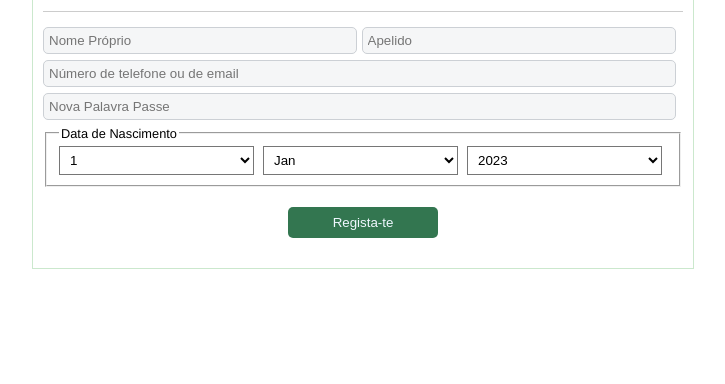
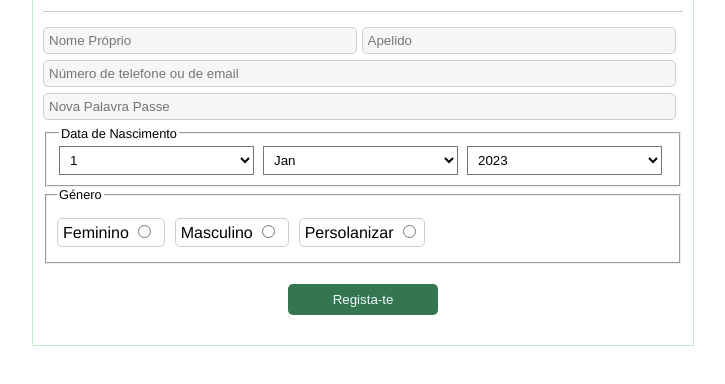
Before and after one commit to Minimeus/facebook-form, a plain HTML site: page index.html in a window 1280 px wide. Shown: the part 152-536 px from the top of the page, without its empty margins (277-1002 px from the left). Drawn offline with Linux system fonts and the light colour scheme.

Commit message:
Input of Gender Selection

```diff
--- a/index.html
+++ b/index.html
@@ -9,10 +9,8 @@
     <body>
         <main>
             <div>
-                <img src="logo.svg" alt="Logo do Facebook">
+                <img class="logo" src="logo.svg" alt="Logo do Facebook">
             </div>
-
-
 
             <h1>Regista-te</h1>
             <h2> É rápido e fácil</h2>
@@ -59,6 +57,24 @@
                     </fieldset>
                 </div>
 
+                <div class="gender-selection">
+                    <fieldset>
+                        <legend>Género</legend>
+                        <label>
+                            Feminino
+                            <input type="radio" name="gender" value="F" required>
+                        </label>
+                        <label>
+                            Masculino
+                            <input type="radio" name="gender" value="M" required>
+                        </label>
+                        <label>
+                            Persolanizar
+                            <input type="radio" name="gender" value="P" required>
+                        </label>
+                    </fieldset>
+                </div>
+
                 <div class="form-submit">
                     <button type="submit" name="send">Regista-te</button>
                 </div>
--- a/style.css
+++ b/style.css
@@ -61,6 +61,18 @@ select {
     background-color: #FFF;
 }
 
+.gender-selection fieldset {
+    padding : 20px 10px;
+
+}
+
+.gender-selection label {
+    border : 1px solid #ccd0d5;
+    padding : 5px;
+    border-radius: 5px;
+    margin-right: 10px;
+}
+
 .form-submit {
     margin: 20px 0;
     text-align: center;
```
Also changed, not shown: 1 other file.
